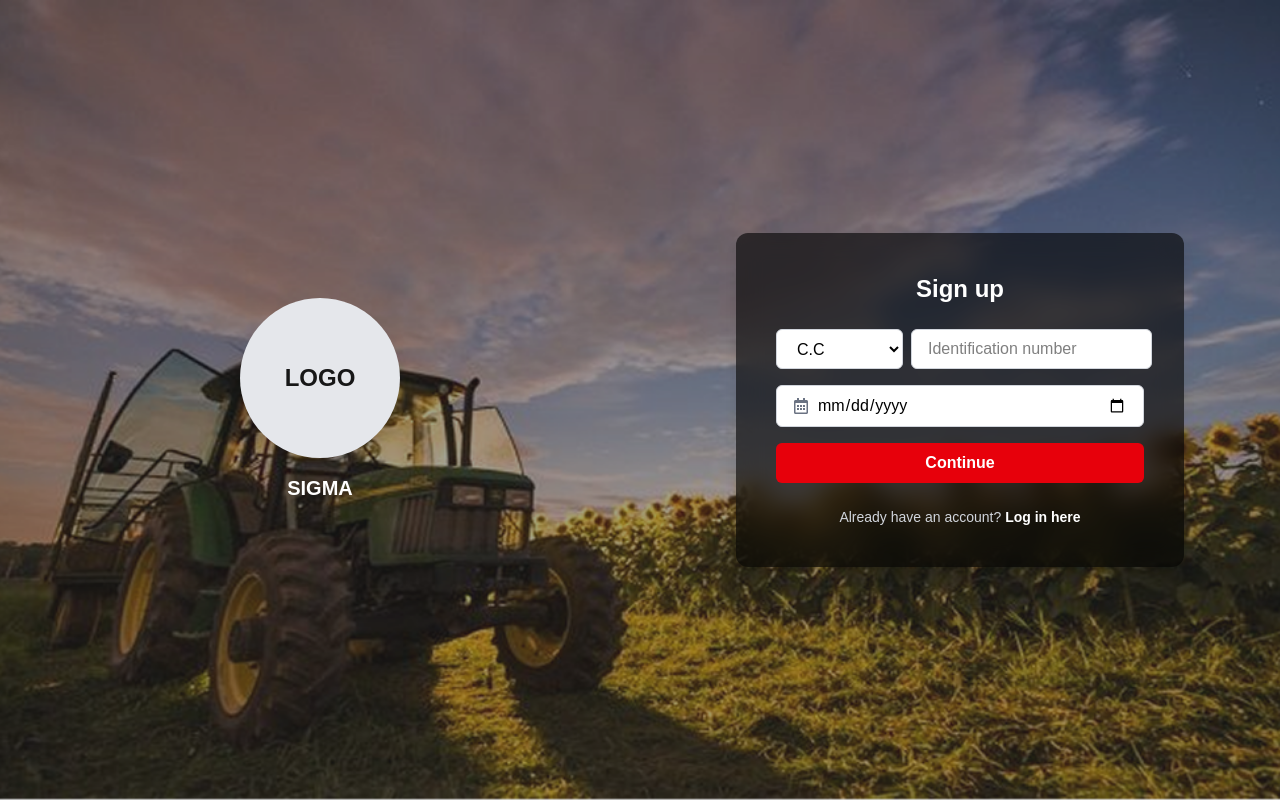
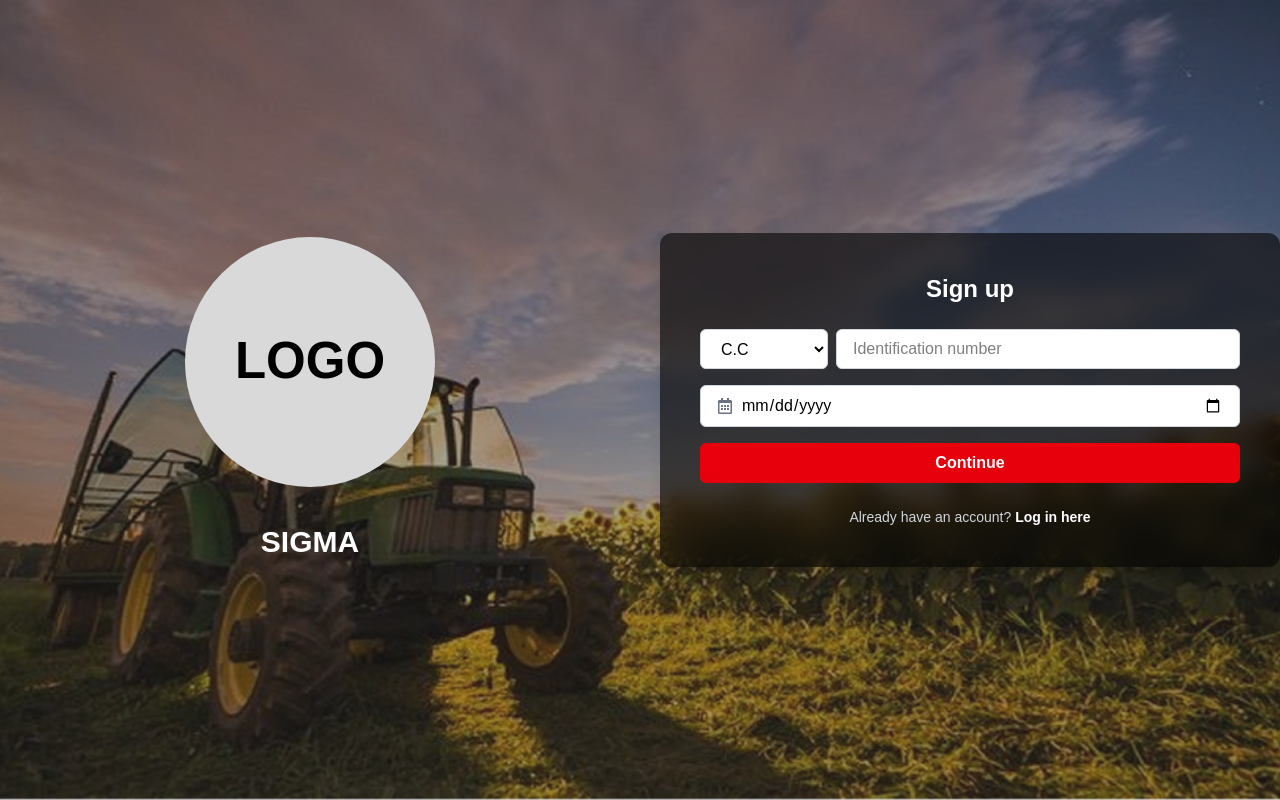
Before and after one commit to Minmgf/amms, a Next.js app: page /preregister in a window 1280 px wide. Built offline with nearby package versions, Linux system fonts and the light colour scheme.

Commit message:
fix: Se arregló tema de ancho y tamaño de logo

```diff
--- a/src/app/preregister/page.jsx
+++ b/src/app/preregister/page.jsx
@@ -9,23 +9,25 @@ const page = () => {
         backgroundImage: "url('/images/login-background.jpg')",
       }}
     >
-
-      <div className="flex flex-col lg:flex-row w-full h-full">
-
-        <div className="hidden lg:flex w-1/2 h-screen flex-col items-center justify-center">
-          <div className="w-40 h-40 rounded-full bg-gray-200 flex items-center justify-center text-2xl font-bold shadow-lg">
-            LOGO
+      <div className="container mx-auto grid grid-cols-1 md:grid-cols-2 md:gap-[40px] items-center min-h-screen">
+        <div className="flex flex-col items-center justify-center gap-8 relative">
+          <div className="bg-[#D9D9D9] w-[186px] h-[186px] md:w-[250px] md:h-[250px] rounded-full flex justify-center items-center absolute md:relative md:bottom-0 bottom-[-230px]">
+            <span className="text-black text-[33px] md:text-[51px] font-bold">
+              LOGO
+            </span>
           </div>
-          <h1 className="text-white text-xl font-semibold mt-4">SIGMA</h1>
+          <h2 className="hidden text-white md:block md:text-[30px] font-bold">
+            SIGMA
+          </h2>
         </div>
 
-        <div className="flex-1 flex items-center justify-center p-4">
-          <div className="bg-black/60 backdrop-blur-md p-6 sm:p-8 md:p-10 rounded-xl w-full max-w-md text-white shadow-lg">
+        <div className="px-4 md:px-0 flex-1 flex items-center justify-center p-4">
+          <div className="bg-black/60 backdrop-blur-md p-6 sm:p-8 md:p-10 rounded-xl w-full text-white shadow-lg">
             <h2 className="text-2xl font-semibold mb-6 text-center">Sign up</h2>
 
-            <form className="space-y-4">
+            <form className="space-y-4 w-full">
               <div className="flex flex-col sm:flex-row sm:items-center sm:space-x-2 w-full">
-                <select className="h-10 px-4 rounded-md border border-gray-300 bg-white text-black mb-3 sm:mb-0 w-full sm:w-auto">
+                <select className="h-10 px-4 rounded-md border border-gray-300 bg-white text-black mb-3 sm:mb-0 sm:w-32">
                   <option>C.C</option>
                   <option>T.I</option>
                   <option>Pasaporte</option>
@@ -34,12 +36,12 @@ const page = () => {
                 <input
                   type="text"
                   placeholder="Identification number"
-                  className="h-10 px-4 rounded-md border border-gray-300 bg-white text-black mb-3 sm:mb-0 w-full sm:w-auto"
+                  className="h-10 px-4 rounded-md border border-gray-300 bg-white text-black flex-1"
                   required
                 />
               </div>
 
-              <div className="flex items-center border border-gray-300 rounded-md px-4 py-2 bg-white text-black">
+              <div className="flex items-center border border-gray-300 rounded-md px-4 py-2 bg-white text-black w-full">
                 <FaRegCalendarAlt className="text-gray-500 mr-2" />
                 <input
                   type="date"
```
